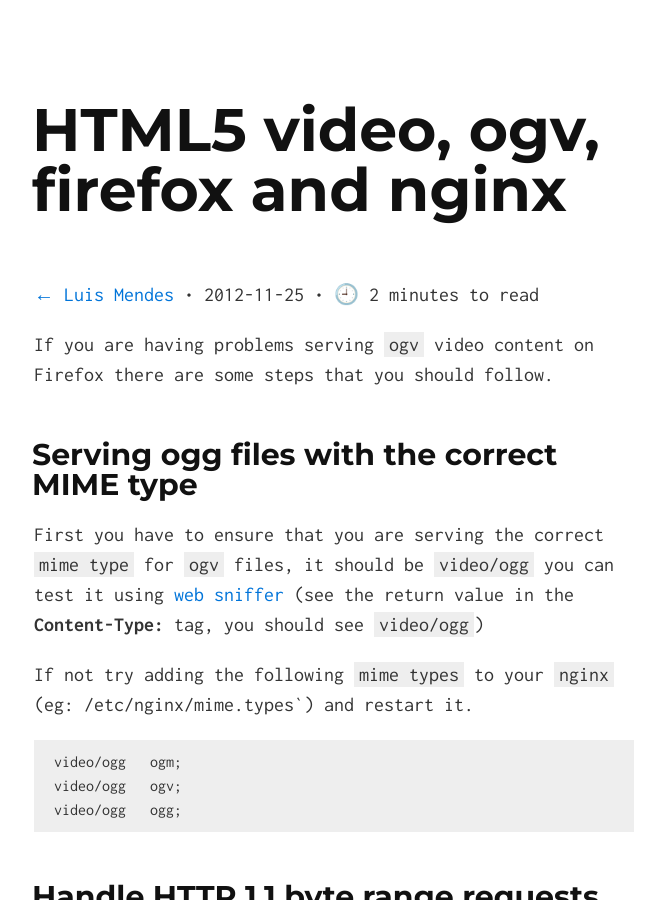
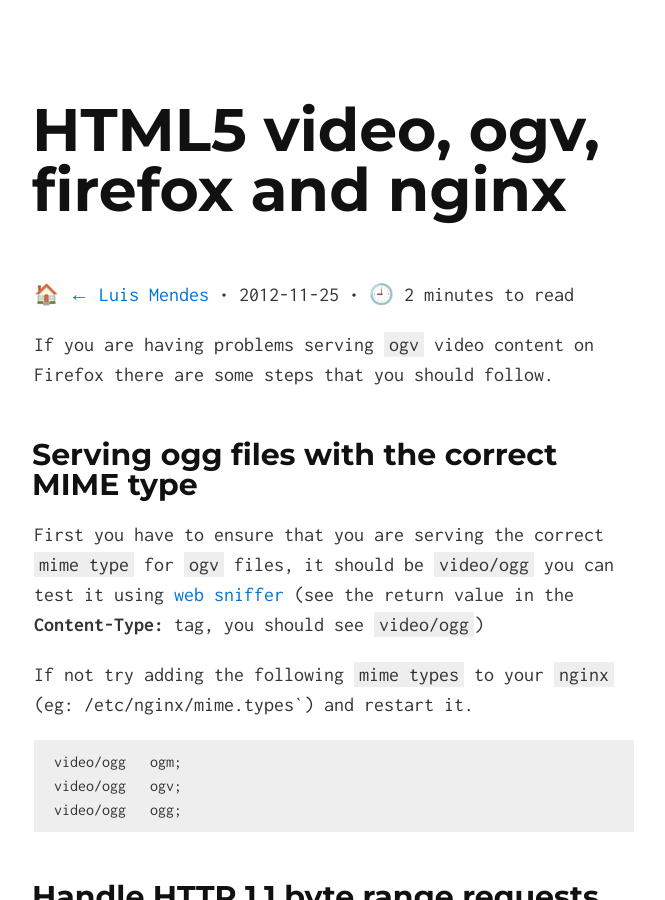
Before and after one commit to lmmendes/ink.insertcoin.dev, a Jekyll site: the page built from _posts/2012-11-25-html5-video-ogv-firefox-and-nginx.md, in a window 1280 px wide and 900 px high. Shown: the whole window, without its empty margins (306-971 px from the left). Built offline with Jekyll 4.4.1, drawn with Linux system fonts in a browser that asks for light colours; comment, search, counter and statistics services are not loaded.

Commit message:
added home emoji to back to main page link

```diff
--- a/_includes/back_link.html
+++ b/_includes/back_link.html
@@ -1 +1 @@
-<a href="{{ "/" | relative_url }}">{{ site.theme_config.back_home_text }}</a>
+<a href="{{ "/" | relative_url }}">🏠 {{ site.theme_config.back_home_text }}</a>
```
